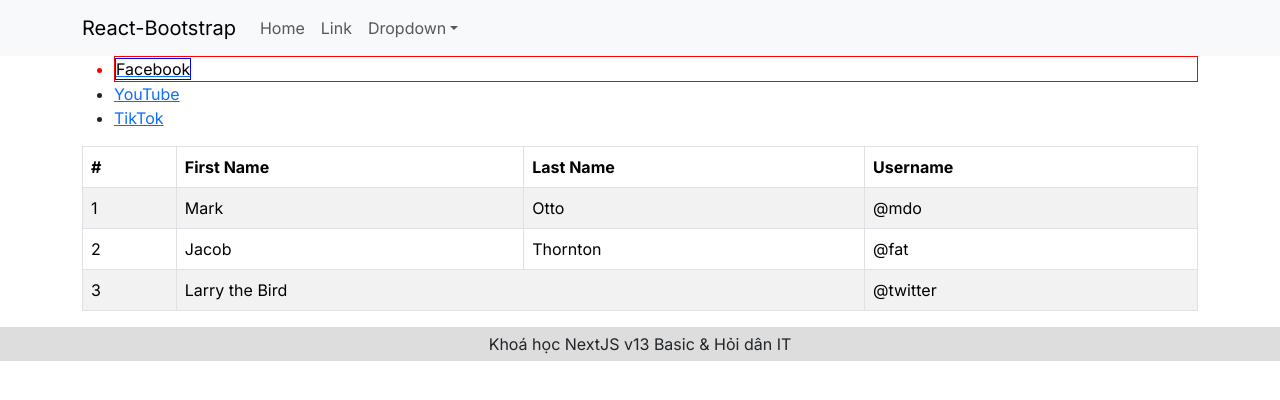
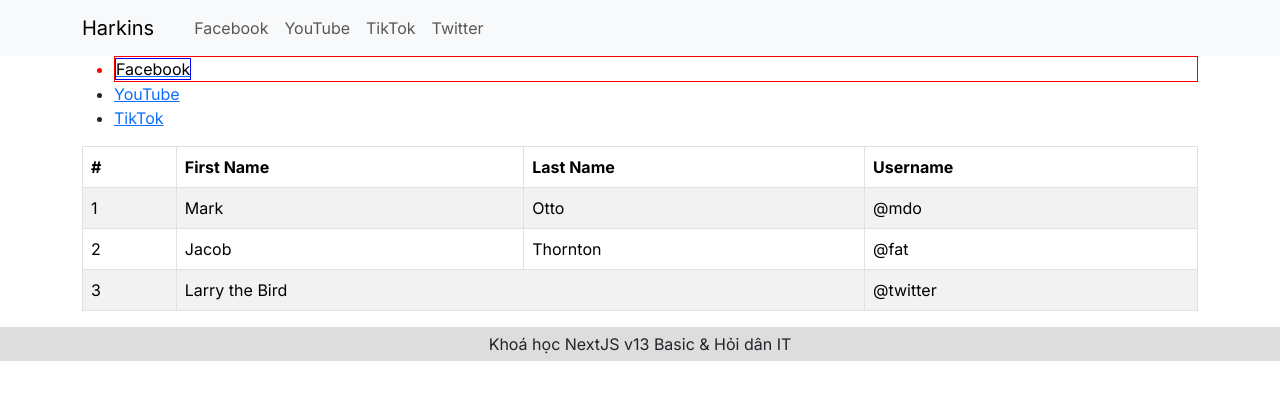
Before and after one commit to HARKINGS/Learn_NextJS, a Next.js app: page / in a window 1280 px wide. Shown: the top 400 px of the page. Built offline with nearby package versions, Linux system fonts and the light colour scheme; no server answers.

Commit message:
Call API

```diff
--- a/src/app/page.tsx
+++ b/src/app/page.tsx
@@ -1,3 +1,5 @@
+"use client";
+
 import Image from "next/image";
 import styles from "./page.module.css";
 import Link from "next/link";
@@ -5,8 +7,18 @@
 import appStyle from "@/styles/app.module.css";
 import harkinsStyle from "@/styles/harkins.module.css";
 import AppTable from "@/components/app.table";
+import { useEffect } from "react";
 
 export default function Home() {
+    useEffect(() => {
+        const fetchData = async () => {
+            const res = await fetch("http://localhost:8000/blogs");
+            const data = await res.json();
+            console.log(">>> check res:", data);
+        };
+        fetchData();
+    }, []);
+
     return (
         <div>
             <ul>
--- a/src/components/app.header.tsx
+++ b/src/components/app.header.tsx
@@ -3,33 +3,31 @@
 import Container from "react-bootstrap/Container";
 import Nav from "react-bootstrap/Nav";
 import Navbar from "react-bootstrap/Navbar";
-import NavDropdown from "react-bootstrap/NavDropdown";
+import Link from "next/link";
 
 function AppHeader() {
     return (
         <Navbar expand="lg" className="bg-body-tertiary">
             <Container>
-                <Navbar.Brand href="#home">React-Bootstrap</Navbar.Brand>
+                <Navbar.Brand>
+                    <Link href="/" className="navbar-brand">
+                        Harkins
+                    </Link>
+                </Navbar.Brand>
                 <Navbar.Toggle aria-controls="basic-navbar-nav" />
                 <Navbar.Collapse id="basic-navbar-nav">
                     <Nav className="me-auto">
-                        <Nav.Link href="#home">Home</Nav.Link>
-                        <Nav.Link href="#link">Link</Nav.Link>
-                        <NavDropdown title="Dropdown" id="basic-nav-dropdown">
-                            <NavDropdown.Item href="#action/3.1">
-                                Action
-                            </NavDropdown.Item>
-                            <NavDropdown.Item href="#action/3.2">
-                                Another action
-                            </NavDropdown.Item>
-                            <NavDropdown.Item href="#action/3.3">
-                                Something
-                            </NavDropdown.Item>
-                            <NavDropdown.Divider />
-                            <NavDropdown.Item href="#action/3.4">
-                                Separated link
-                            </NavDropdown.Item>
-                        </NavDropdown>
+                        <Link href="/facebook" className="nav-link">
+                            Facebook
+                        </Link>
+                        <Link href="/youtube" className="nav-link">
+                            YouTube
+                        </Link>
+                        <Link href="/tiktok" className="nav-link">
+                            TikTok
+                        </Link>
+                        {/* chac la Link + nav-link = Nav.Link */}
+                        <Nav.Link href="/twitter">Twitter</Nav.Link>
                     </Nav>
                 </Navbar.Collapse>
             </Container>
```
